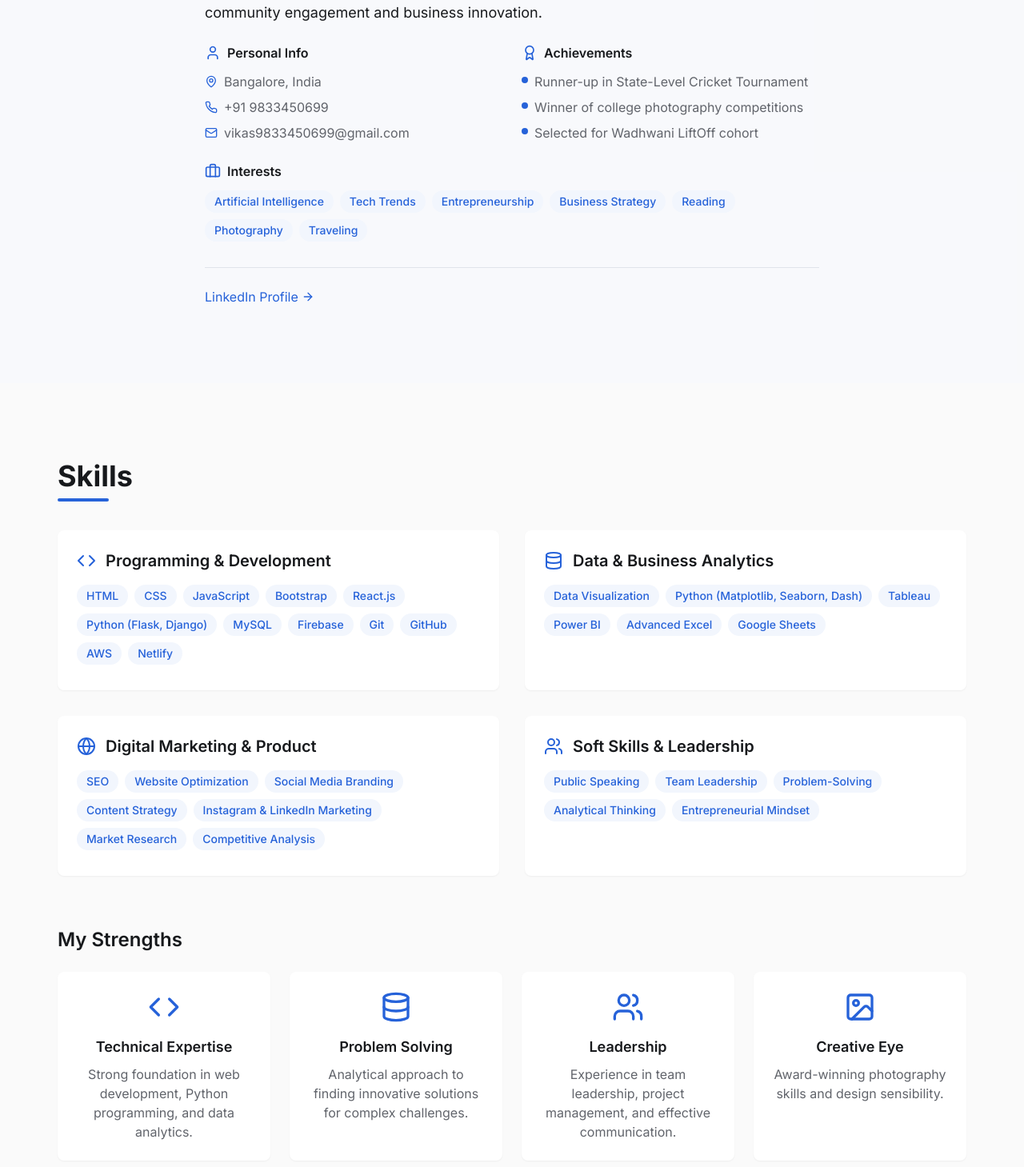
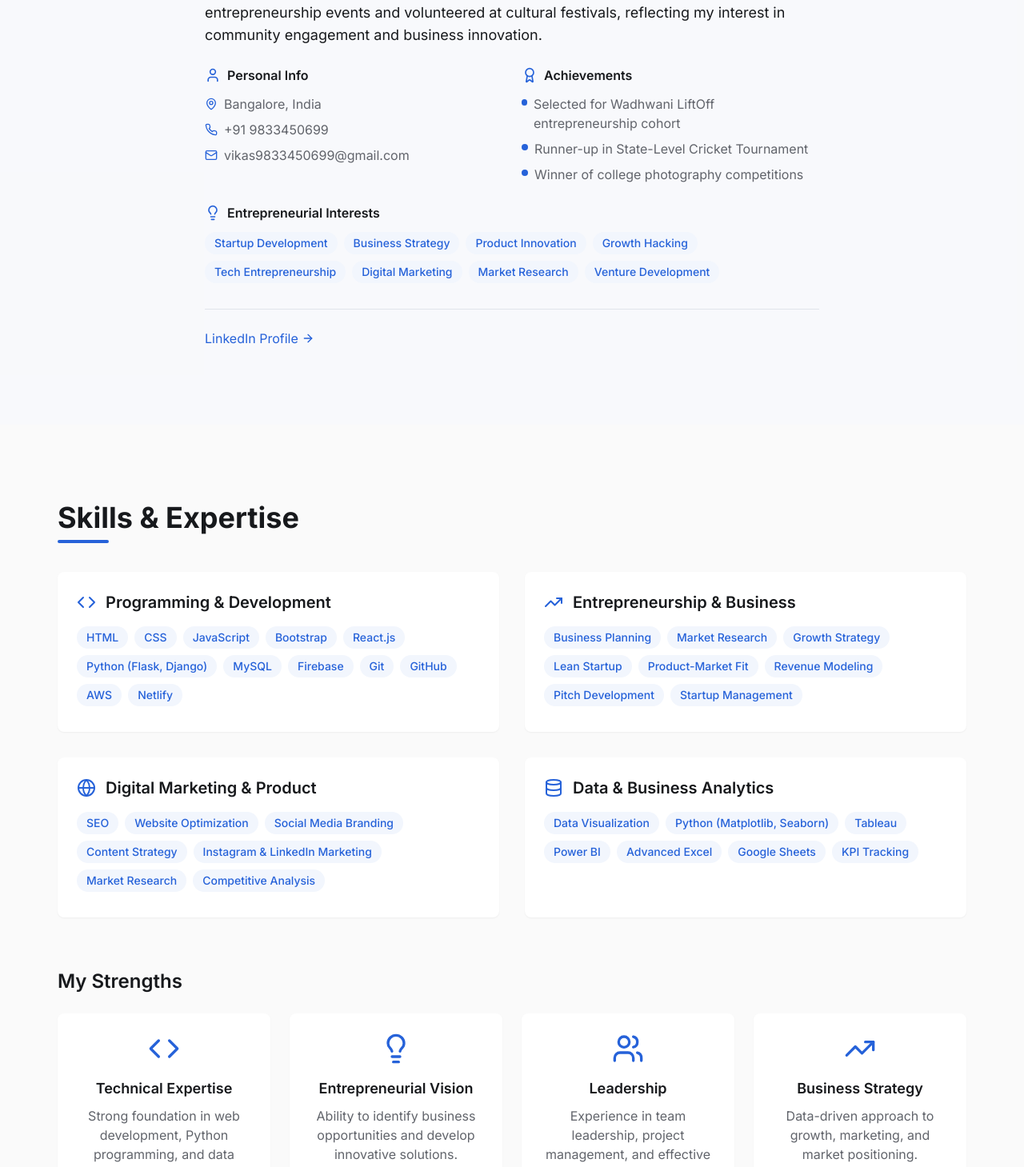
Before and after one commit to vikas1384/personal-website, a React (Vite) app: page / in a window 1280 px wide. Shown: the part 1310-2769 px from the top of the page at 80% size. Built offline with nearby package versions, Linux system fonts and the light colour scheme.

Commit message:
Add entrepreneurship focus
- Enhanced the content to highlight entrepreneurship skills and interests.
- Updated the skills and about sections to reflect entrepreneurial experience.

```diff
--- a/src/components/About.tsx
+++ b/src/components/About.tsx
@@ -1,5 +1,5 @@
 
-import { ArrowRight, Mail, User, Award, MapPin, Phone, Briefcase } from "lucide-react";
+import { ArrowRight, Mail, User, Award, MapPin, Phone, Briefcase, Lightbulb } from "lucide-react";
 
 const About = () => {
   return (
@@ -11,11 +11,11 @@ const About = () => {
             <p className="text-lg">
               I'm an Electronics and Communication Engineering student at Sir M. Visvesvaraya Institute of Technology, Bangalore, with a strong CGPA of 8.4. My academic journey has equipped me with technical skills in embedded systems, digital electronics, communication networks, and programming.
             </p>
-            <p className="text-lg">
-              I'm passionate about building innovative solutions, from responsive web applications to e-commerce platforms and business analytics dashboards. I have experience in web development, product marketing, and entrepreneurship.
+            <p className="text-lg font-medium text-primary">
+              With an entrepreneurial mindset, I'm passionate about building innovative solutions and scaling businesses through technology. My experience in product management and marketing has given me valuable insights into creating user-centric products that solve real-world problems.
             </p>
             <p className="text-lg">
-              When I'm not coding or working on projects, I enjoy sports (especially cricket, tennis, and badminton), photography, and exploring new technologies. I've participated in entrepreneurship events and volunteered at cultural festivals, reflecting my interest in community engagement and business innovation.
+              When I'm not coding or working on business ideas, I enjoy sports (especially cricket, tennis, and badminton), photography, and exploring new technologies. I've participated in entrepreneurship events and volunteered at cultural festivals, reflecting my interest in community engagement and business innovation.
             </p>
 
             <div className="mt-8 grid sm:grid-cols-2 gap-6">
@@ -48,15 +48,15 @@ const About = () => {
                 <ul className="space-y-2">
                   <li className="flex items-start">
                     <span className="inline-block w-2 h-2 bg-primary rounded-full mt-1.5 mr-2"></span>
+                    <span className="text-muted-foreground">Selected for Wadhwani LiftOff entrepreneurship cohort</span>
+                  </li>
+                  <li className="flex items-start">
+                    <span className="inline-block w-2 h-2 bg-primary rounded-full mt-1.5 mr-2"></span>
                     <span className="text-muted-foreground">Runner-up in State-Level Cricket Tournament</span>
                   </li>
                   <li className="flex items-start">
                     <span className="inline-block w-2 h-2 bg-primary rounded-full mt-1.5 mr-2"></span>
                     <span className="text-muted-foreground">Winner of college photography competitions</span>
-                  </li>
-                  <li className="flex items-start">
-                    <span className="inline-block w-2 h-2 bg-primary rounded-full mt-1.5 mr-2"></span>
-                    <span className="text-muted-foreground">Selected for Wadhwani LiftOff cohort</span>
                   </li>
                 </ul>
               </div>
@@ -64,11 +64,11 @@ const About = () => {
 
             <div className="mt-4">
               <h3 className="font-semibold mb-3 flex items-center">
-                <Briefcase className="mr-2 h-5 w-5 text-primary" />
-                Interests
+                <Lightbulb className="mr-2 h-5 w-5 text-primary" />
+                Entrepreneurial Interests
               </h3>
               <div className="flex flex-wrap">
-                {["Artificial Intelligence", "Tech Trends", "Entrepreneurship", "Business Strategy", "Reading", "Photography", "Traveling"].map((interest) => (
+                {["Startup Development", "Business Strategy", "Product Innovation", "Growth Hacking", "Tech Entrepreneurship", "Digital Marketing", "Market Research", "Venture Development"].map((interest) => (
                   <span key={interest} className="chip">
                     {interest}
                   </span>
--- a/src/components/Experience.tsx
+++ b/src/components/Experience.tsx
@@ -1,8 +1,22 @@
 
-import { Code, Tag, User, Briefcase } from "lucide-react";
+import { Code, Tag, User, Briefcase, TrendingUp, Lightbulb } from "lucide-react";
 
 const Experience = () => {
   const experiences = [
+    {
+      role: "Product Manager & Entrepreneur",
+      company: "Neon Visuals",
+      period: "2022",
+      description: "Led product development and built a team to develop and market digital solutions.",
+      icon: <TrendingUp className="h-10 w-10 text-primary p-2 bg-accent rounded-full" />,
+      responsibilities: [
+        "Launched a tech product from concept to market, following lean startup methodology.",
+        "Led product development efforts, collaborating with designers, developers, and business teams.",
+        "Defined growth strategies for scaling user acquisition & engagement.",
+        "Managed the end-to-end product lifecycle, ensuring a seamless user experience.",
+        "Conducted user research and developed marketing strategies to improve product adoption."
+      ]
+    },
     {
       role: "Web Developer Intern",
       company: "Bharat Intern",
@@ -25,30 +39,21 @@ const Experience = () => {
       responsibilities: [
         "Conducted market research to identify potential customers and competitive trends.",
         "Assisted in designing and executing digital marketing strategies (social media, branding).",
-        "Created marketing materials, presentations, and email campaigns for business growth."
+        "Created marketing materials, presentations, and email campaigns for business growth.",
+        "Analyzed marketing metrics to optimize campaigns and improve customer conversion."
       ]
     },
     {
-      role: "Product Manager",
-      company: "Neon Visuals",
-      period: "2022",
-      description: "Managed product development and marketing strategies for digital products.",
-      icon: <User className="h-10 w-10 text-primary p-2 bg-accent rounded-full" />,
-      responsibilities: [
-        "Led product development efforts, collaborating with designers, developers, and business teams.",
-        "Defined growth strategies for scaling user acquisition & engagement.",
-        "Managed the end-to-end product lifecycle, ensuring a seamless user experience."
-      ]
-    },
-    {
-      role: "Outlier Intern",
+      role: "Outlier Intern - Entrepreneurship Program",
       company: "Outlier",
       period: "2021",
-      description: "Participated in innovative projects and learned about cutting-edge technologies.",
-      icon: <Briefcase className="h-10 w-10 text-primary p-2 bg-accent rounded-full" />,
+      description: "Participated in an entrepreneurship-focused program learning startup methodologies.",
+      icon: <Lightbulb className="h-10 w-10 text-primary p-2 bg-accent rounded-full" />,
       responsibilities: [
-        "Conducted case studies on startups & participated in brainstorming sessions.",
-        "Worked on real-world business problems, applying analytical thinking and problem-solving skills."
+        "Conducted case studies on successful startups & participated in ideation sessions.",
+        "Developed a business plan and pitch for a novel product idea.",
+        "Worked on real-world business problems, applying analytical thinking and problem-solving skills.",
+        "Learned venture capital fundamentals and investment strategy for early-stage startups."
       ]
     },
   ];
@@ -56,7 +61,7 @@ const Experience = () => {
   return (
     <section id="experience">
       <div className="section-container">
-        <h2 className="section-title">Work Experience</h2>
+        <h2 className="section-title">Professional & Entrepreneurial Experience</h2>
         <div className="relative">
           {/* Timeline line */}
           <div className="absolute left-4 md:left-1/2 top-0 bottom-0 w-0.5 bg-border -ml-0.5 md:ml-0"></div>
--- a/src/components/Hero.tsx
+++ b/src/components/Hero.tsx
@@ -21,13 +21,13 @@ const Hero = () => {
         <div className="grid md:grid-cols-2 gap-10 items-center">
           <div className="order-2 md:order-1 animate-fade-in">
             <div className="inline-block bg-accent text-accent-foreground px-4 py-1.5 rounded-full text-sm font-medium mb-6">
-              Electronics and Communication Engineer
+              Electronics Engineer & Tech Entrepreneur
             </div>
             <h1 className="text-4xl sm:text-5xl md:text-6xl font-bold leading-tight tracking-tighter mb-4">
               Hi, I'm <span className="text-primary">Vikas Vishwakarma</span>
             </h1>
             <p className="text-lg md:text-xl text-muted-foreground max-w-lg mb-8">
-              A passionate engineer and developer with expertise in web development, data analytics, and digital marketing. Currently pursuing a BE in Electronics and Communication Engineering with a CGPA of 8.4.
+              A passionate engineer, entrepreneur, and developer with expertise in web development, product management, and digital marketing. Building innovative solutions while pursuing BE in Electronics and Communication Engineering.
             </p>
             <div className="flex flex-wrap gap-4">
               <Button
--- a/src/components/Projects.tsx
+++ b/src/components/Projects.tsx
@@ -1,8 +1,29 @@
 
-import { ArrowRight, Code, ShoppingCart, BarChart3 } from "lucide-react";
+import { ArrowRight, Code, ShoppingCart, BarChart3, Lightbulb } from "lucide-react";
 
 const Projects = () => {
   const projects = [
+    {
+      title: "Startup Landing Page & Business Strategy",
+      description: "Developed a comprehensive business plan and marketing strategy for a tech startup, including website design, user acquisition strategy, and revenue model.",
+      icon: <Lightbulb className="h-8 w-8 text-primary" />,
+      tags: ["Entrepreneurship", "Business Strategy", "Web Design", "Marketing"],
+      link: "#",
+    },
+    {
+      title: "E-Commerce Platform with Payment Gateway",
+      description: "Developed an online store with secure PayPal payment integration, interactive shopping cart system with order tracking & analytics for a small business.",
+      icon: <ShoppingCart className="h-8 w-8 text-primary" />,
+      tags: ["Python", "Flask", "PayPal API", "Business Model"],
+      link: "#",
+    },
+    {
+      title: "Business Analytics Dashboard",
+      description: "Created an analytics platform for small businesses to track KPIs, visualize sales data, and make data-driven decisions for growth and optimization.",
+      icon: <BarChart3 className="h-8 w-8 text-primary" />,
+      tags: ["Python", "Dash", "Data Visualization", "Business Intelligence"],
+      link: "#",
+    },
     {
       title: "Personal Portfolio Website",
       description: "Designed a fully responsive and interactive portfolio website with resume download, project showcase, and contact form integration.",
@@ -10,27 +31,13 @@ const Projects = () => {
       tags: ["HTML", "CSS", "JavaScript", "Flask"],
       link: "#",
     },
-    {
-      title: "E-Commerce Website with Payment Gateway",
-      description: "Developed an online store with secure PayPal payment integration, interactive shopping cart system with order tracking & analytics.",
-      icon: <ShoppingCart className="h-8 w-8 text-primary" />,
-      tags: ["Python", "Flask", "HTML", "CSS", "PayPal API"],
-      link: "#",
-    },
-    {
-      title: "Business Analytics Dashboard",
-      description: "Developed a dashboard to analyze business KPIs and sales trends, providing interactive data visualization to help businesses make informed decisions.",
-      icon: <BarChart3 className="h-8 w-8 text-primary" />,
-      tags: ["Python", "Dash", "Streamlit", "Data Visualization"],
-      link: "#",
-    },
   ];
 
   return (
     <section id="projects" className="bg-accent/30">
       <div className="section-container">
-        <h2 className="section-title">Projects</h2>
-        <div className="grid md:grid-cols-3 gap-8">
+        <h2 className="section-title">Projects & Ventures</h2>
+        <div className="grid md:grid-cols-2 lg:grid-cols-4 gap-8">
           {projects.map((project, index) => (
             <div
               key={index}
--- a/src/components/Skills.tsx
+++ b/src/components/Skills.tsx
@@ -1,5 +1,5 @@
 
-import { Code, Database, FileText, Image, Laptop, Users, Globe, ArrowUpRight } from "lucide-react";
+import { Code, Database, FileText, Image, Laptop, Users, Globe, ArrowUpRight, TrendingUp, Lightbulb } from "lucide-react";
 
 const Skills = () => {
   const skillCategories = [
@@ -9,9 +9,9 @@ const Skills = () => {
       skills: ["HTML", "CSS", "JavaScript", "Bootstrap", "React.js", "Python (Flask, Django)", "MySQL", "Firebase", "Git", "GitHub", "AWS", "Netlify"],
     },
     {
-      title: "Data & Business Analytics",
-      icon: <Database className="h-6 w-6 text-primary" />,
-      skills: ["Data Visualization", "Python (Matplotlib, Seaborn, Dash)", "Tableau", "Power BI", "Advanced Excel", "Google Sheets"],
+      title: "Entrepreneurship & Business",
+      icon: <TrendingUp className="h-6 w-6 text-primary" />,
+      skills: ["Business Planning", "Market Research", "Growth Strategy", "Lean Startup", "Product-Market Fit", "Revenue Modeling", "Pitch Development", "Startup Management"],
     },
     {
       title: "Digital Marketing & Product",
@@ -19,16 +19,16 @@ const Skills = () => {
       skills: ["SEO", "Website Optimization", "Social Media Branding", "Content Strategy", "Instagram & LinkedIn Marketing", "Market Research", "Competitive Analysis"],
     },
     {
-      title: "Soft Skills & Leadership",
-      icon: <Users className="h-6 w-6 text-primary" />,
-      skills: ["Public Speaking", "Team Leadership", "Problem-Solving", "Analytical Thinking", "Entrepreneurial Mindset"],
+      title: "Data & Business Analytics",
+      icon: <Database className="h-6 w-6 text-primary" />,
+      skills: ["Data Visualization", "Python (Matplotlib, Seaborn)", "Tableau", "Power BI", "Advanced Excel", "Google Sheets", "KPI Tracking"],
     }
   ];
 
   return (
     <section id="skills">
       <div className="section-container">
-        <h2 className="section-title">Skills</h2>
+        <h2 className="section-title">Skills & Expertise</h2>
         <div className="grid md:grid-cols-2 gap-8">
           {skillCategories.map((category, index) => (
             <div
@@ -61,9 +61,9 @@ const Skills = () => {
                 description: "Strong foundation in web development, Python programming, and data analytics."
               },
               {
-                title: "Problem Solving",
-                icon: <Database className="h-10 w-10 text-primary mb-4" />,
-                description: "Analytical approach to finding innovative solutions for complex challenges."
+                title: "Entrepreneurial Vision",
+                icon: <Lightbulb className="h-10 w-10 text-primary mb-4" />,
+                description: "Ability to identify business opportunities and develop innovative solutions."
               },
               {
                 title: "Leadership",
@@ -71,9 +71,9 @@ const Skills = () => {
                 description: "Experience in team leadership, project management, and effective communication."
               },
               {
-                title: "Creative Eye",
-                icon: <Image className="h-10 w-10 text-primary mb-4" />,
-                description: "Award-winning photography skills and design sensibility."
+                title: "Business Strategy",
+                icon: <TrendingUp className="h-10 w-10 text-primary mb-4" />,
+                description: "Data-driven approach to growth, marketing, and market positioning."
               }
             ].map((strength, index) => (
               <div
```
